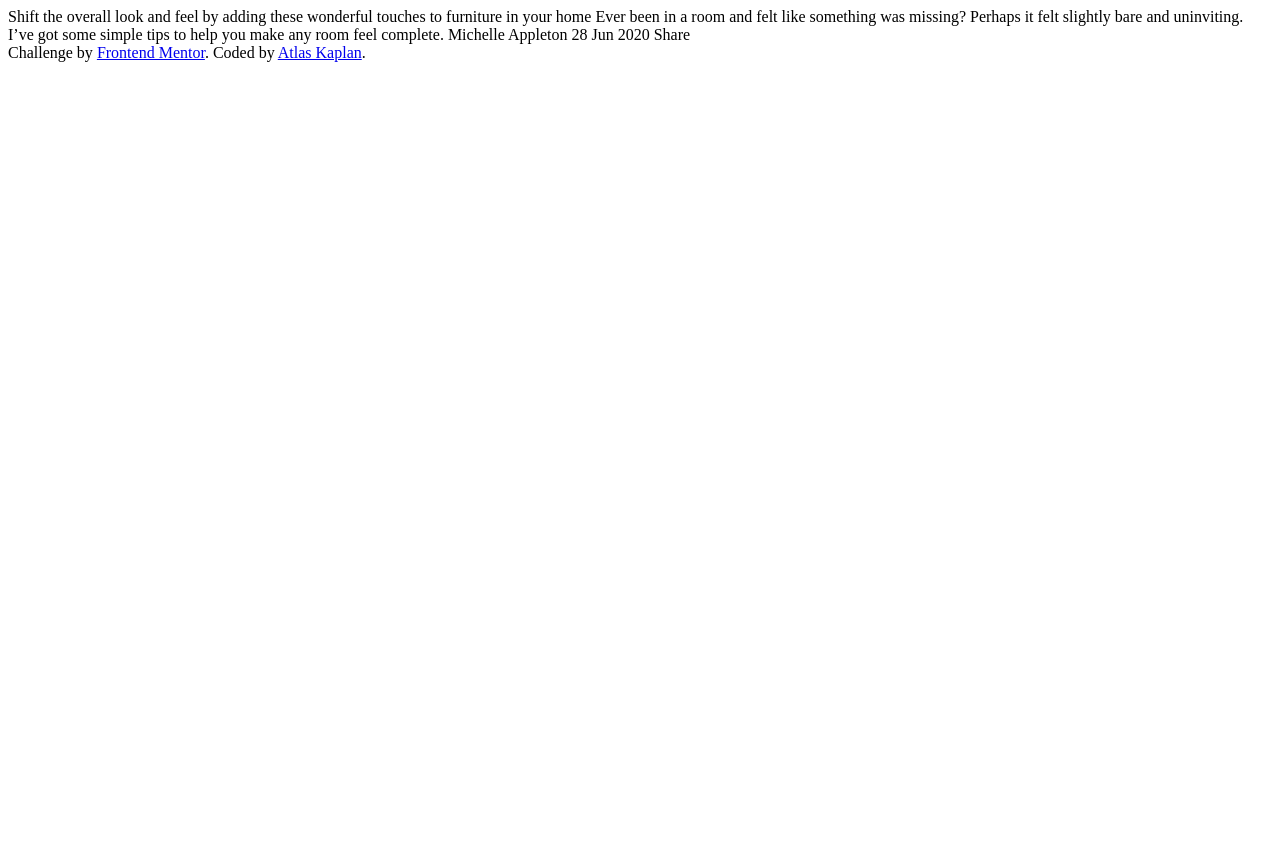
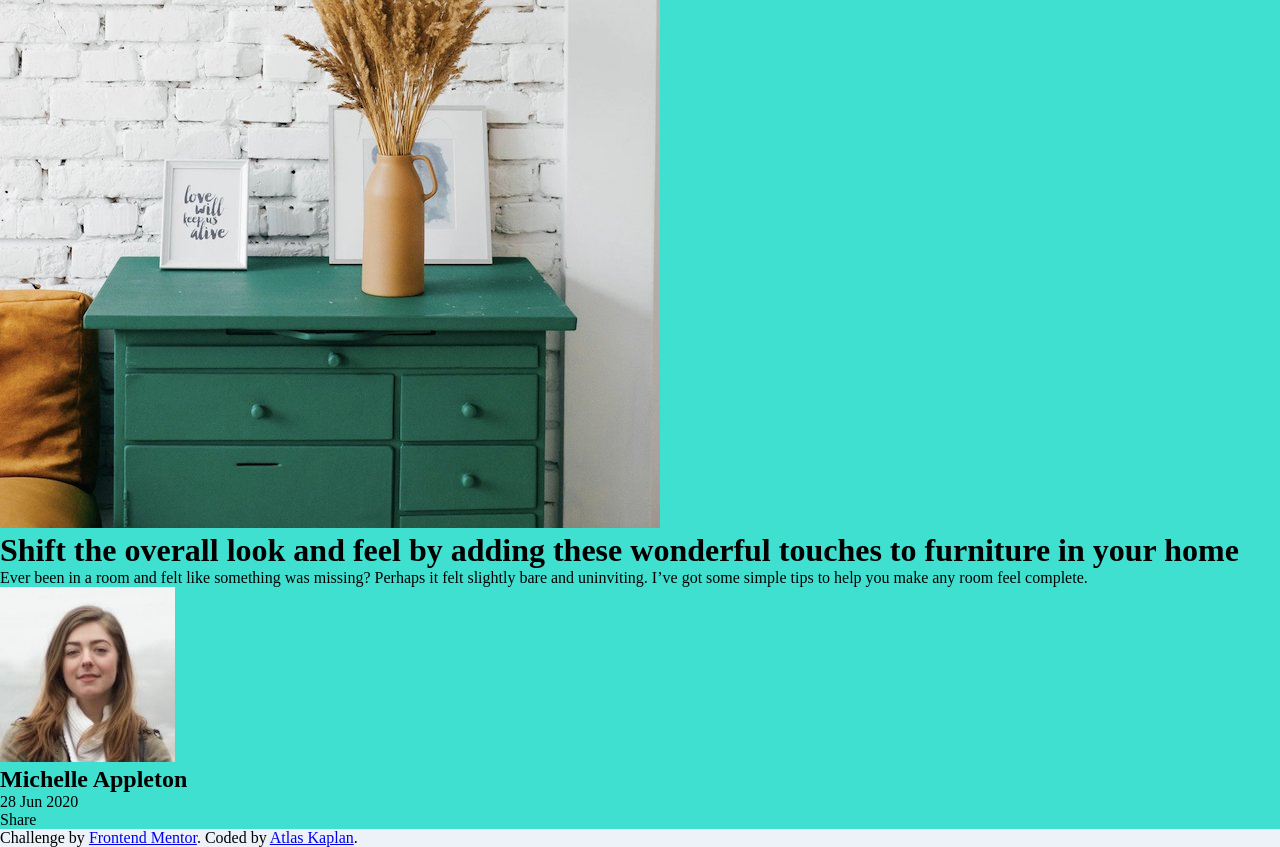
Before and after one commit to AtlasKaplan/Article-Preview-Component, a plain HTML site: page index.html in a window 1280 px wide. Before the commit the page ends 800 px from the top, so only its background shows below. Drawn offline with Linux system fonts and the light colour scheme.

Commit message:
update html

```diff
--- a/index.html
+++ b/index.html
@@ -13,14 +13,28 @@
 
 <main>
 
+  <div class="container">
+    <div class="seccion1">
+      <img src="/images/drawers.jpg" alt="Drawers">
+    </div>
+    <div class="seccion2">
+      <h1>
         Shift the overall look and feel by adding these wonderful
         touches to furniture in your home
+      </h1>
+      <p>
           Ever been in a room and felt like something was missing? Perhaps
           it felt slightly bare and uninviting. I’ve got some simple tips
           to help you make any room feel complete.
-    Michelle Appleton
-    28 Jun 2020
+      </p>
+      <img src="/images/avatar-michelle.jpg" alt="avatar">
+      <h2>Michelle Appleton</h2>
+      <p>28 Jun 2020</p>
         Share
+    </div>
+  </div>
+
+
 
 </main>
 
--- a/style.css
+++ b/style.css
@@ -0,0 +1,15 @@
+* {
+    margin: 0;
+    padding: 0;
+    box-sizing: border-box;
+}
+
+
+body {
+    background-color: hsl(210, 46%, 95%);
+}
+
+
+.container {
+    background-color: turquoise;
+}
```
Lines whose indentation alone changed are shown as unchanged.
